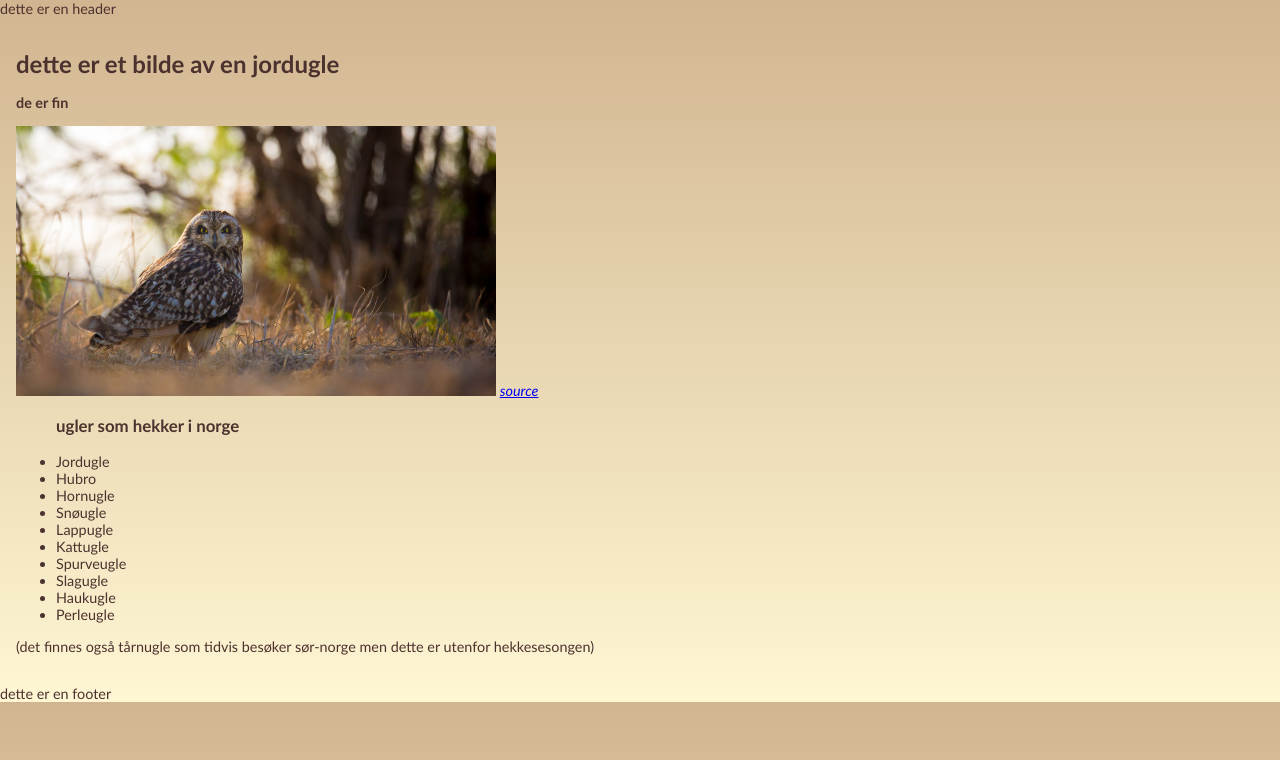
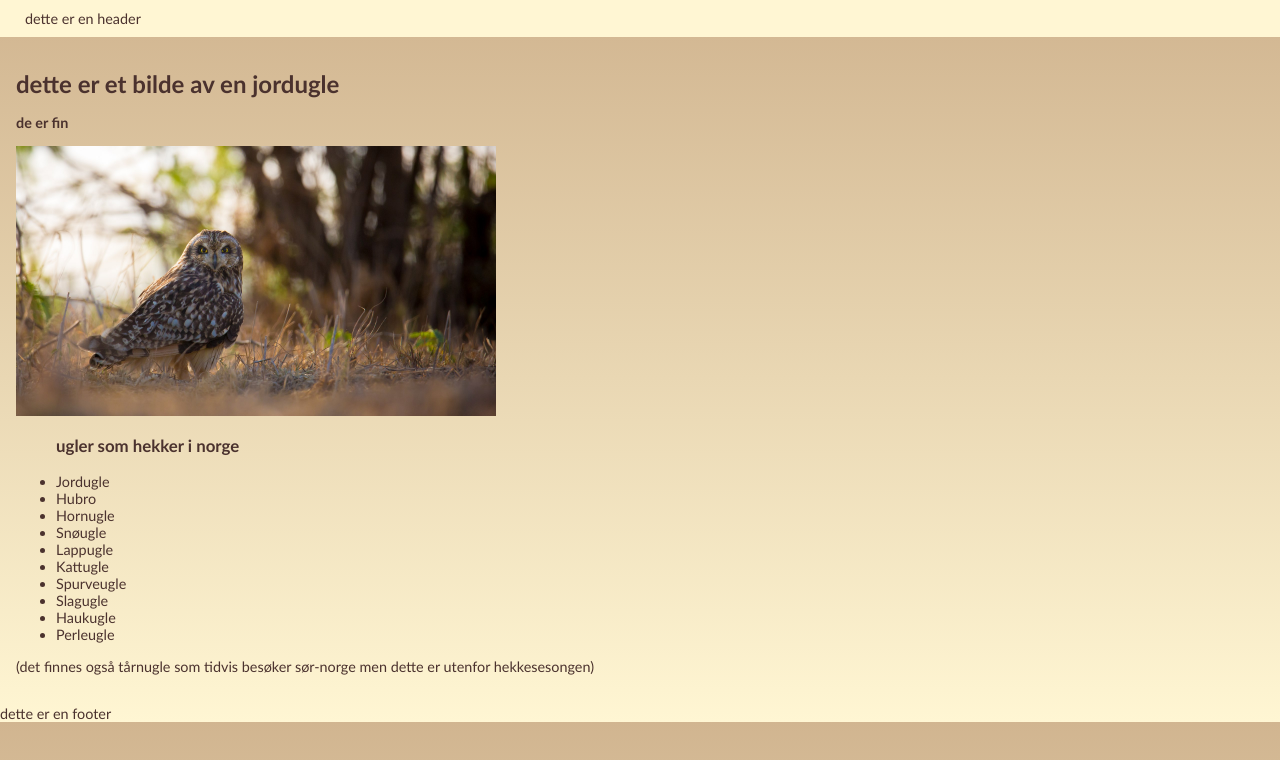
Before and after one commit to tomekoder/oppgave1, a website: page index.html in a window 1280 px wide. Drawn offline with Linux system fonts and the light colour scheme.

Commit message:
bilde som link, header css

```diff
--- a/index.html
+++ b/index.html
@@ -1,5 +1,5 @@
 <!DOCTYPE html>
-<html lang="en">
+<html lang="en, nb">
   <head>
     <title>Jordugle</title>
     <link rel="icon" href="assets/icon1.png" />
@@ -19,15 +19,17 @@
       <h1>dette er et bilde av en jordugle</h1>
       <b>de er fin</b>
       <p></p>
-      <img
+
+      <a
+        href="https://en.wikipedia.org/wiki/File:Short_Eared_Owl_in_its_habitat.jpg#filelinks"
+        target="_blank" title="dette bildet er fra wikipedia (link)"> <img
         src="assets/shortearedowl1.jpg"
         alt="jordugle som står på bakken, ser mot kamera"
         style="width: 480px; height: 270px"
-      />
-      <a
-        href="https://en.wikipedia.org/wiki/File:Short_Eared_Owl_in_its_habitat.jpg#filelinks"
-        target="_blank" ><i>source</i></a
       >
+      </a>
+
+      <!-- ^^ lurer på om koden fremdeles er sematisk når det er en link på bildet-->
       <ul>
         <h3>ugler som hekker i norge</h3>
         <li>Jordugle</li>
--- a/styles.css
+++ b/styles.css
@@ -44,4 +44,14 @@ main {
 h1 {
   font-weight: bold;
   font-size: 1.5rem;
+
 }
+
+header {
+  border-width: 10px;
+  border-style: solid;
+  background-color: rgb(255, 246, 211);
+  border-color: rgb(255, 246, 211);
+  display: flex;
+  padding-inline:15px;
+}
```
